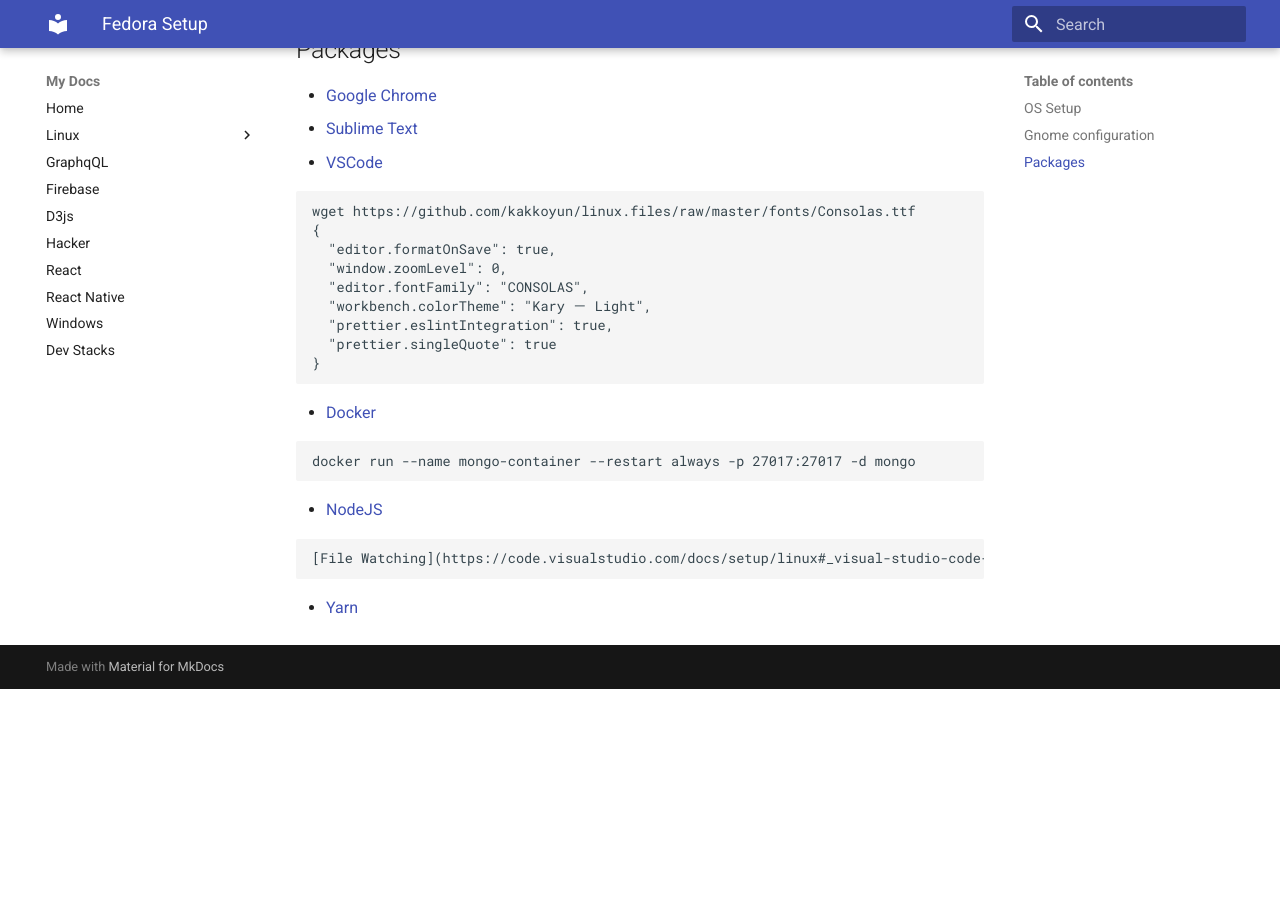
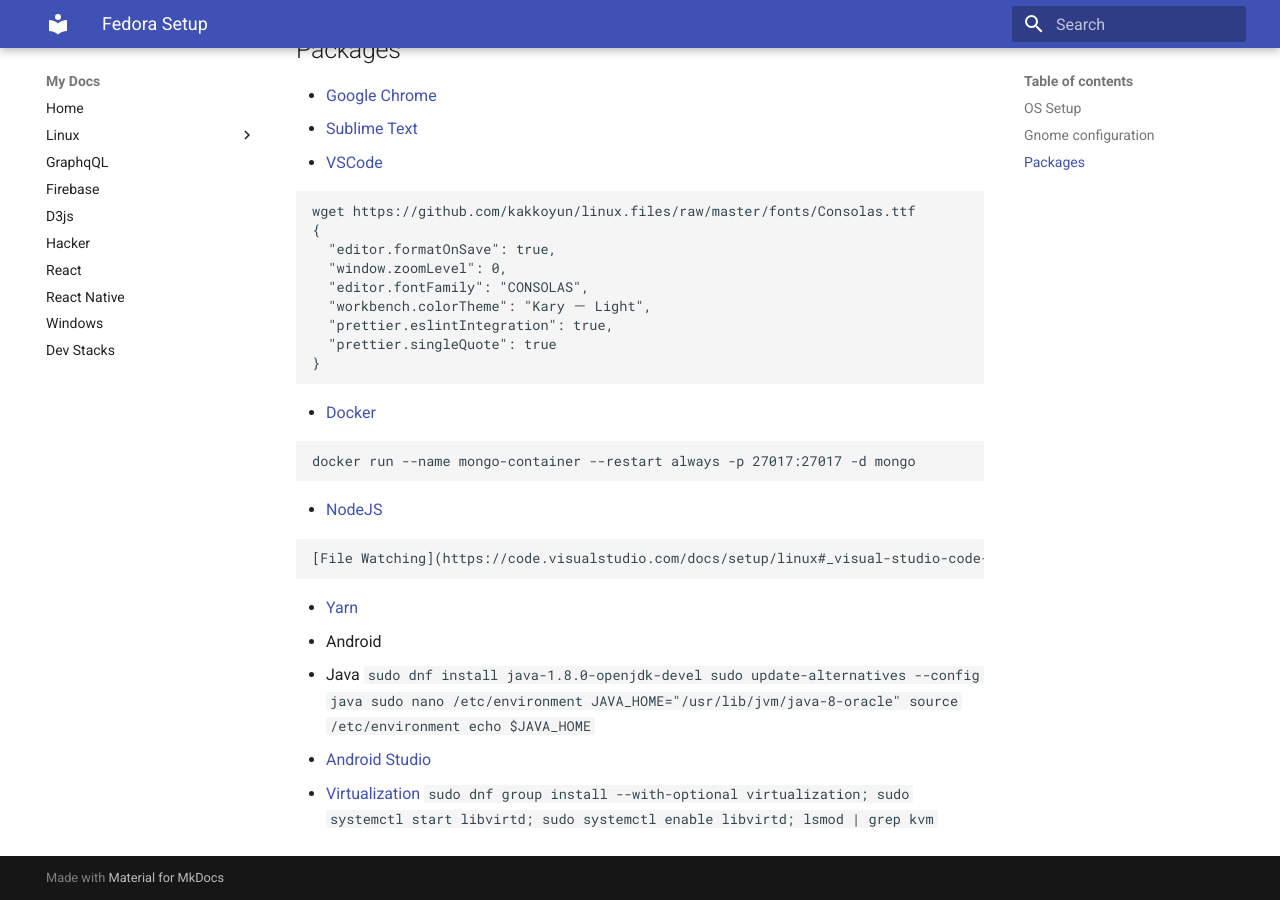
Before and after one commit to ajaymore/development-docs, an MkDocs documentation site: the page built from docs/linux/fedora-setup.md, in a window 1280 px wide and 900 px high, scrolled down 716 px. Built offline with MkDocs 1.6.1 and Material for MkDocs 9.7.7, drawn with Linux system fonts in a browser that asks for light colours; old or Windows-style settings are respelled for this version of MkDocs; before the commit the page ends 1405 px from its top, so only the background shows below that.

Commit message:
Update fedora-setup.md

````diff
--- a/docs/linux/fedora-setup.md
+++ b/docs/linux/fedora-setup.md
@@ -47,3 +47,21 @@
 [File Watching](https://code.visualstudio.com/docs/setup/linux#_visual-studio-code-is-unable-to-watch-for-file-changes-in-this-large-workspace-error-enospc)
 ```
 - [Yarn](https://yarnpkg.com/en/docs/install)
+- Android
+  - Java
+  ```
+  sudo dnf install java-1.8.0-openjdk-devel
+  sudo update-alternatives --config java
+  sudo nano /etc/environment
+  JAVA_HOME="/usr/lib/jvm/java-8-oracle"
+  source /etc/environment
+  echo $JAVA_HOME
+  ```
+  - [Android Studio](https://developer.android.com/studio/index.html)
+  - [Virtualization](https://bytefreaks.net/android/fedora-configure-hardware-acceleration-for-the-android-emulator)
+  ```
+  sudo dnf group install --with-optional virtualization;
+  sudo systemctl start libvirtd;
+  sudo systemctl enable libvirtd;
+  lsmod | grep kvm
+  ```
````
